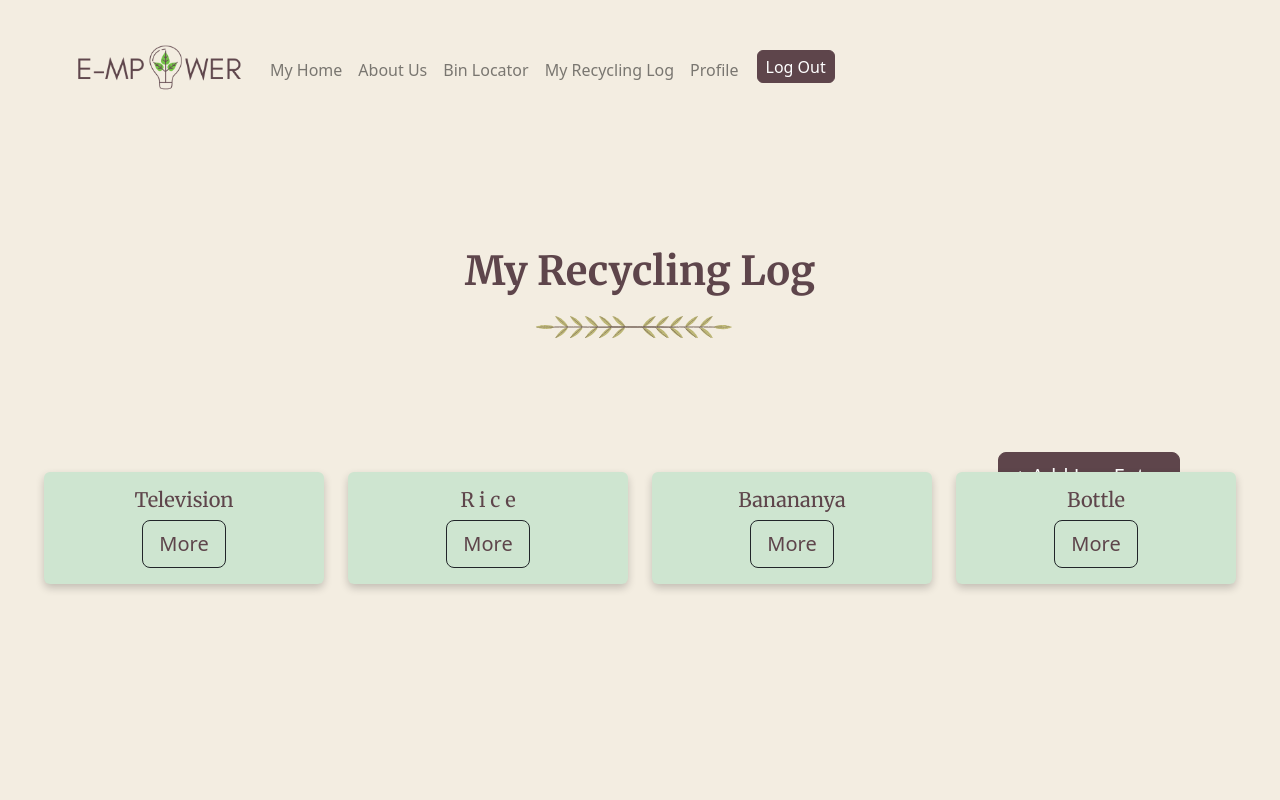
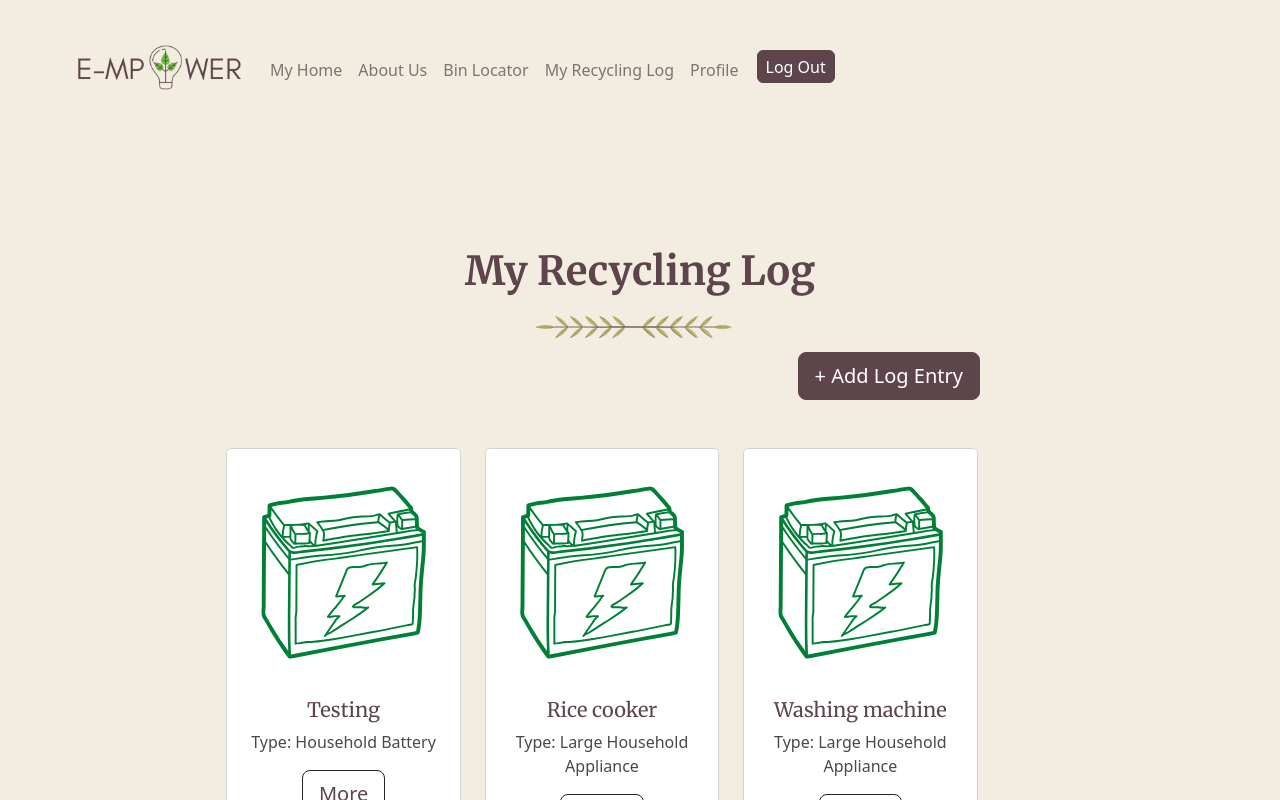
Before and after one commit to zhiyisoh/e-mpower, a Vue app in the folder FrontEnd/: page /logging in a window 1280 px wide. Shown: the top 800 px of the page. Built offline with nearby package versions, Linux system fonts and the light colour scheme; sample sign-in values are in the browser's storage.

Commit message:
past logs page (wip)

```diff
--- a/FrontEnd/package.json
+++ b/FrontEnd/package.json
@@ -24,6 +24,7 @@
   },
   "devDependencies": {
     "@rushstack/eslint-patch": "^1.1.4",
+    "@types/aos": "^3.0.4",
     "@vitejs/plugin-vue": "^3.0.3",
     "@vitejs/plugin-vue-jsx": "^2.0.1",
     "@vue/eslint-config-prettier": "^7.0.0",
--- /dev/null
+++ b/FrontEnd/src/components/LogCard.vue
@@ -0,0 +1,84 @@
+<template v-for="logs in groupedLogs" >
+    <div class="card-display container row">
+        <!-- <li v-for="logs in groupedLogs" class="row"> -->
+            <li v-for="log in logs" class="col-lg-4" style="list-style: none;">
+                <div class="card h-100">
+                    <img class="card-img-top" src="/src/assets/x-LI-image.svg" alt="hehe" id="category-pic" img-top>
+                    <div class="card-body">
+                        <h5 class="card-title">{{log.itemName}}</h5>
+                        <p class="card-text">Type: {{log.itemType}}</p>
+                        <RouterLink to="/singlelog"><button type="button" class="btn btn-outline-dark reg-btn btn-lg"
+                                href="LogPage.vue">More</button>
+                        </RouterLink>
+                    </div>
+                </div>
+            </li>
+    </div>
+</template>
+
+<script>
+// import axios from 'axios';
+export default {
+    data() {
+        return {
+            logs: [
+                {
+                    itemType: "Household Battery",
+                    itemName: "Testing",
+                    createdDate: '2022-01-20',
+                    itemNotes: 'omg'
+                },
+                {
+                    itemType: "Large Household Appliance",
+                    itemName: "Rice cooker",
+                    createdDate: '2022-02-22',
+                    itemNotes: 'i eat rice'
+                },
+                {
+                    itemType: "Large Household Appliance",
+                    itemName: "Washing machine",
+                    createdDate: '2022-04-20',
+                    itemNotes: 'wishy washi'
+                },
+                {
+                    itemType: "Household Battery",
+                    itemName: "Testing",
+                    createdDate: '2022-06-09',
+                    itemNotes: 'omg'
+                }
+            ]
+        };
+    },
+    // data() {
+    //     return {
+    //         logs: [],
+    //     };
+    // },
+    // methods: {
+    //     async getAllPastLogs() {
+    //         try {
+    //             const response = LogService.getAllLogs();
+    //             this.logs = response.data;
+    //         }catch (error){
+    //             console.log(error);
+    //         }
+
+    computed: {
+        groupedLogs() {
+            return _.chunk(this.logs, 9)
+            // returns a nested array:
+            // [[log, log, log], [log,log, log], ...]
+        }
+    }
+}
+</script>
+
+<style>
+.card-display {
+    margin: 20px 0;
+    padding: 7% 15%;
+    text-align: centre;
+    border-radius: 10%;
+}
+
+</style>
--- a/FrontEnd/src/views/logging/Log.vue
+++ b/FrontEnd/src/views/logging/Log.vue
@@ -1,5 +1,6 @@
 <script setup>
     import Footer from "../../components/Footer.vue";
+    import LogCard from "../../components/LogCard.vue";
 </script>
 
 <template>
@@ -8,50 +9,10 @@
             href="EnterLog.vue">+ Add Log Entry</button></RouterLink>
         <h1 class="log-title title">My Recycling Log</h1>
         <img src="/src/assets/leave-line.svg" alt="leaves" class="leaves-line">
-        <div class="row row-cols-1 row-cols-md-4 g-4 log-cards">
-            <div class="col">
-                <div class="card h-100">
-                    <div class="card-body">
-                        <h5 class="card-title">Television</h5>
-                        <RouterLink to="/singlelog"><button type="button" class="btn btn-outline-dark reg-btn btn-lg"
-                                href="LogPage.vue">More</button></RouterLink>
-                    </div>
-                </div>
-            </div>
-
-            <div class="col">
-                <div class="card h-100">
-                    <div class="card-body">
-                        <h5 class="card-title">R i c e</h5>
-                        <RouterLink to="/singlelog"><button type="button" class="btn btn-outline-dark reg-btn btn-lg"
-                                href="LogPage.vue">More</button></RouterLink>
-                    </div>
-                </div>
-            </div>
-
-            <div class="col">
-                <div class="card h-100">
-                    <div class="card-body">
-                        <h5 class="card-title">Banananya</h5>
-                        <RouterLink to="/singlelog"><button type="button" class="btn btn-outline-dark reg-btn btn-lg"
-                                href="LogPage.vue">More</button></RouterLink>
-                    </div>
-                </div>
-            </div>
-
-            <div class="col">
-                <div class="card h-100">
-                    <div class="card-body">
-                        <h5 class="card-title">Bottle</h5>
-                        <RouterLink to="/singlelog"><button type="button" class="btn btn-outline-dark reg-btn btn-lg"
-                                href="LogPage.vue">More</button></RouterLink>
-                    </div>
-                </div>
-            </div>
-
-        </div>
+        <LogCard />
     </div>
     <Footer/>
+
 </template>
 
 <style scoped>
@@ -69,13 +30,17 @@
     top: 6px;
 }
 
-.log-title {
-    margin-top: 0px;
-}
-
 .log-cards {
     margin: 20px 0;
     padding: 7% 0%;
+}
+
+.logs {
+    margin: 20px;
+}
+
+.log-title {
+    margin-top: 0px;
 }
 
 .logs {
@@ -96,7 +61,8 @@
 
 .enterlog-btn {
     position: absolute;
-    right: 100px;
-    bottom: 300px;
+    right: 300px;
+    bottom: 400px;
 }
+
 </style>
```
Also changed, not shown: 1 other file (tests, documents, lock files or other folders).
